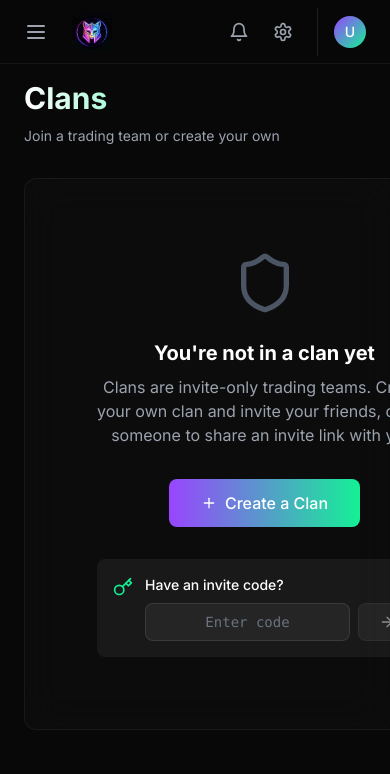
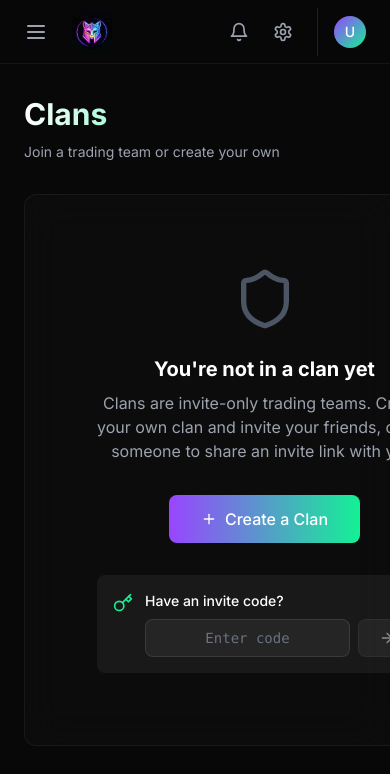
Before and after one commit to volynsal/degenarena, a Next.js app: page /clans in a window 390 px wide. Shown: the top 774 px of the page. Built offline with nearby package versions, Linux system fonts and the light colour scheme; no server answers.

Commit message:
Increase main content top padding to clear nav bar (pt-20 → pt-24)

```diff
--- a/src/app/(dashboard)/layout.tsx
+++ b/src/app/(dashboard)/layout.tsx
@@ -11,7 +11,7 @@ export default function DashboardLayout({
       <DashboardNav />
       <div className="flex">
         <DashboardSidebar />
-        <main className="flex-1 p-6 lg:p-8 pt-20 lg:ml-64">
+        <main className="flex-1 p-6 lg:p-8 pt-24 lg:ml-64">
           {children}
         </main>
       </div>
```
